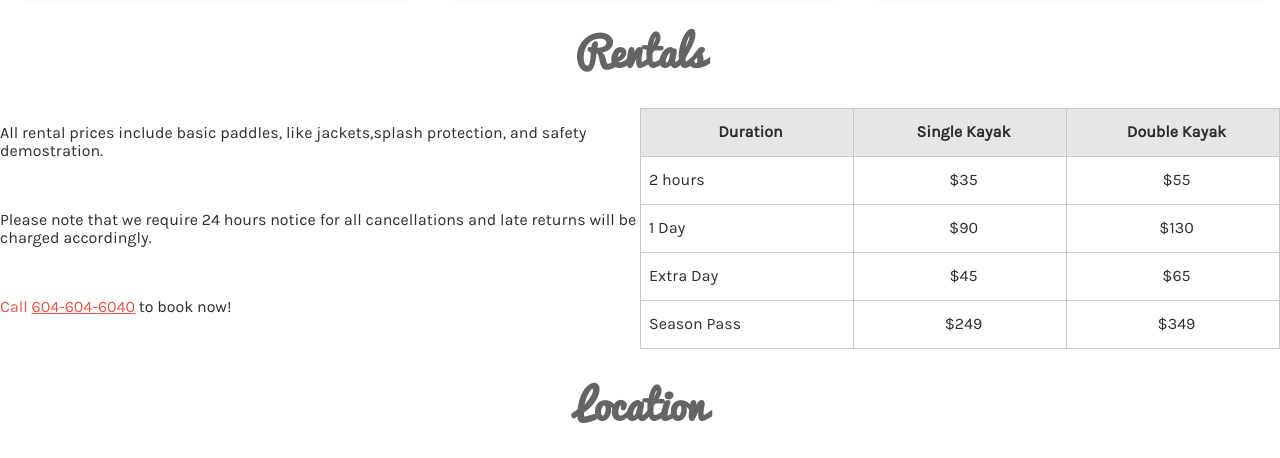
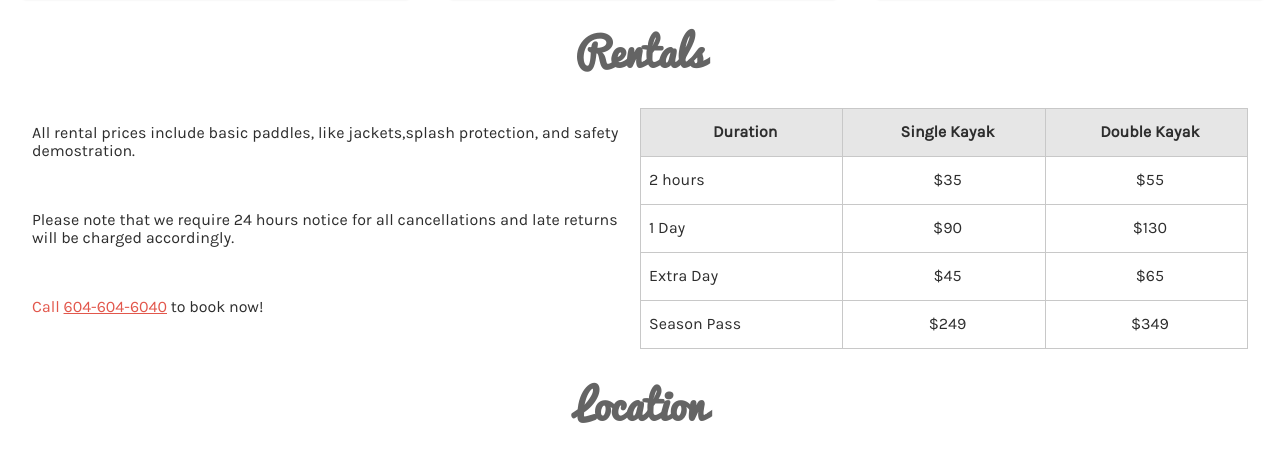
Before and after one commit to illisan/First-Website-Vanilla-HTML-CSS, a plain HTML site: page index.html in a window 1280 px wide. Shown: the part 912-1370 px from the top of the page. Drawn offline with Linux system fonts and the light colour scheme.

Commit message:
merge changes feb 17 commit

```diff
--- a/style.css
+++ b/style.css
@@ -627,21 +627,27 @@ article img {
 <<<<<<< HEAD
 <<<<<<< HEAD
 <<<<<<< HEAD
+<<<<<<< HEAD
   margin: 0 2rem;
 =======
   margin: 0 1rem;
 >>>>>>> master
 =======
+=======
+>>>>>>> master
   margin: 0 1rem;
+  margin: 0 2rem;
+<<<<<<< HEAD
+>>>>>>> gh-pages
+>>>>>>> master
 =======
-<<<<<<< HEAD
-  margin: 0 2rem;
->>>>>>> gh-pages
+
 >>>>>>> master
 }
 
 .rentals-text {
   width: 50%;
+<<<<<<< HEAD
 <<<<<<< HEAD
 <<<<<<< HEAD
 =======
@@ -650,6 +656,9 @@ article img {
 >>>>>>> master
 >>>>>>> master
 =======
+=======
+  margin-top: -1.3rem;
+>>>>>>> master
   margin: 0 15px;
 }
 
```
